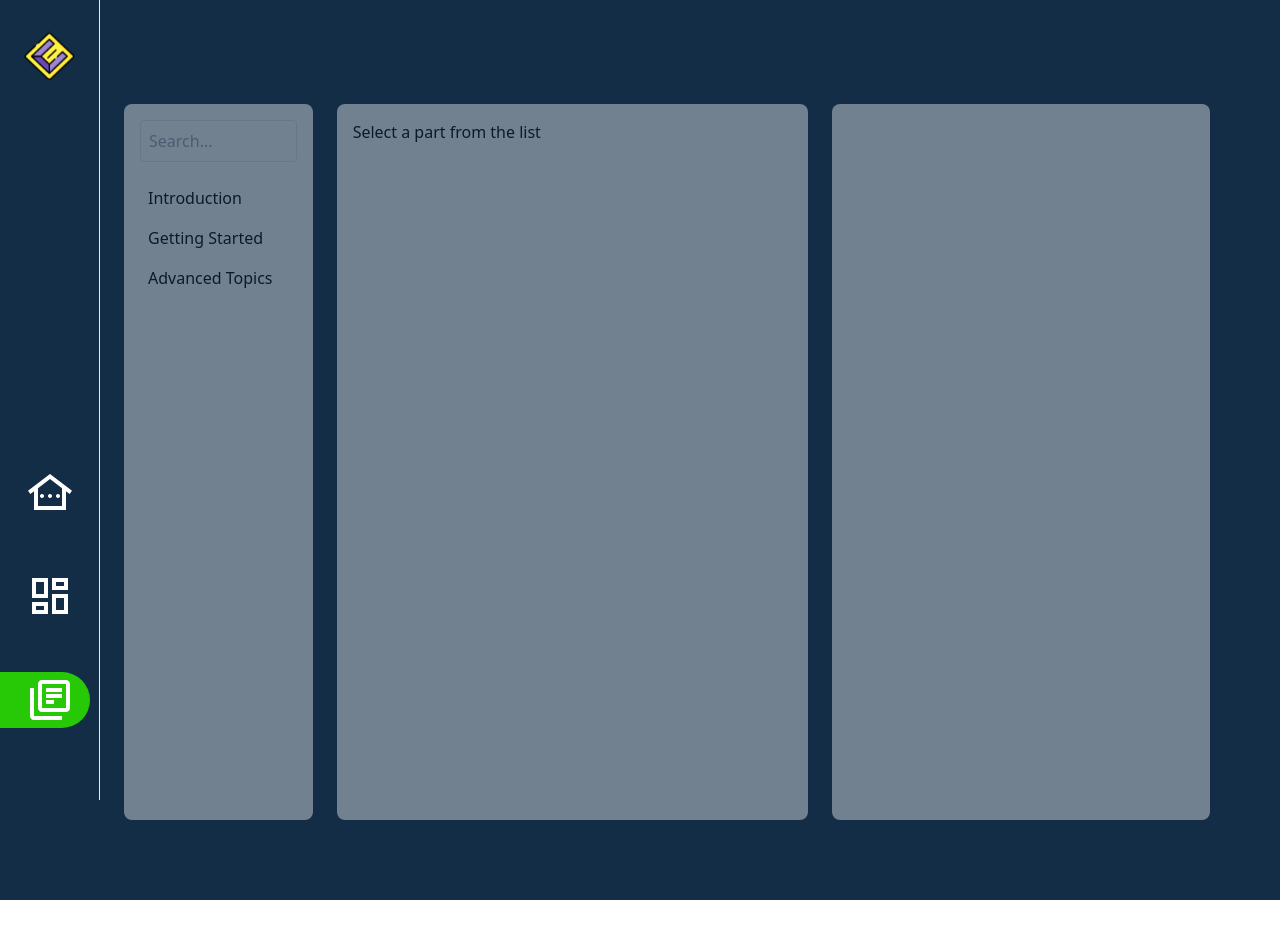
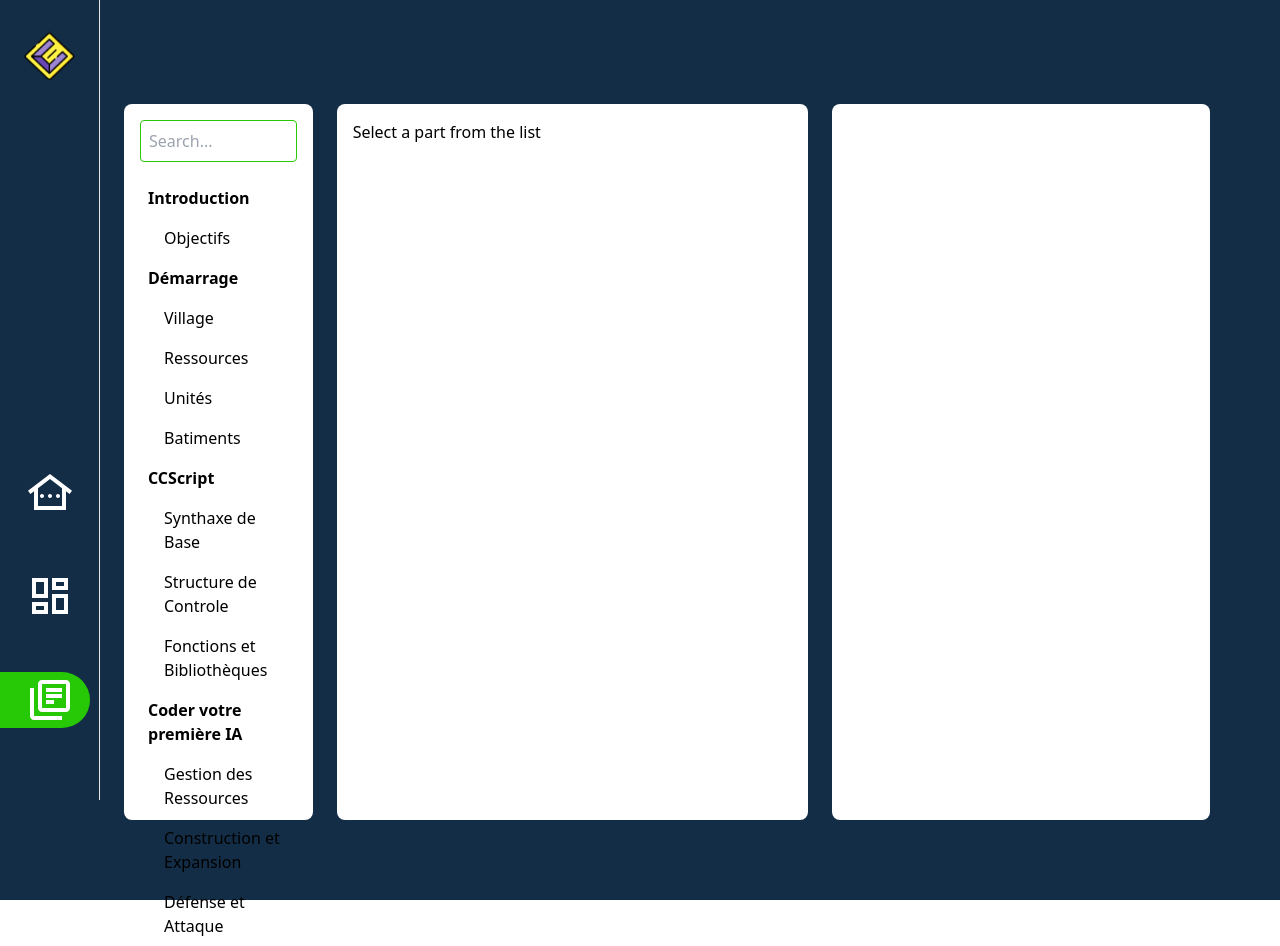
Before and after one commit to OTTO-EIP/code-conquer, a React (Vite) app in the folder web/: page /about in a window 1280 px wide. Before the commit the page ends 900 px from the top, so only its background shows below. Built offline with nearby package versions, Linux system fonts and the light colour scheme.

Commit message:
[add] documentation interface + content

```diff
--- a/web/src/pages/About.tsx
+++ b/web/src/pages/About.tsx
@@ -3,13 +3,54 @@ import React, { useState } from 'react';
 interface DocumentationPart {
   id: string;
   title: string;
-  content: string;
+  content?: string;
+  subParts?: DocumentationPart[];
 }
 
 const documentation: DocumentationPart[] = [
-  { id: '1', title: 'Introduction', content: 'This is the introduction.' },
-  { id: '2', title: 'Getting Started', content: 'This is the getting started guide.' },
-  { id: '3', title: 'Advanced Topics', content: 'These are advanced topics.' },
+  {
+    id: '1',
+    title: 'Introduction',
+    content: 'Documentation Code & Conquer. Vous retrouverez ici, tout se dont vous avez besoin pour démarrer l\' aventure et devenire le meilleur !',
+    subParts: [
+      { id: '1-1', title: 'Objectifs', content: 'Votre village est votre base d\'opérations. Vous devez le développer en construisant des bâtiments, en formant des unités et en collectant des ressources.' },
+    ],
+  },
+  {
+    id: '2',
+    title: 'Démarrage',
+    content: 'Guide de démarrage',
+    subParts: [
+      { id: '2-1', title: 'Village', content: 'Guide de démarrage' },
+      { id: '2-2', title: 'Ressources', content: '[Bois] \n [Pierre] \n [Nourriture] \n[Or]' },
+      { id: '2-3', title: 'Unités', content: 'Fonctionnement des IA' },
+      { id: '2-3', title: 'Batiments', content: 'Comment gerer les batiment' },
+
+    ],
+  },
+  {
+    id: '3',
+    title: 'CCScript',
+    content: 'Documentation du language des IA',
+    subParts: [
+      { id: '3-1', title: 'Synthaxe de Base', content: 'Start.action' },
+      { id: '3-2', title: 'Structure de Controle', content: 'Code exemple' },
+      { id: '3-3', title: 'Fonctions et Bibliothèques', content: 'Fonction de base' },
+
+    ],
+  },
+  {
+    id: '4',
+    title: 'Coder votre première IA',
+    content: 'Tutorielle des villageois',
+    subParts: [
+      { id: '4-1', title: 'Gestion des Ressources', content: 'Comment gerer ses ressource avec ses villageois.' },
+      { id: '4-2', title: 'Construction et Expansion', content: 'Se dévlopper tout seul' },
+      { id: '4-3', title: 'Défense et Attaque', content: 'Comment organiser la défense de sa base, et l\' attaque des enemies.' },
+
+
+    ],
+  },
 ];
 
 const About: React.FC = () => {
@@ -20,39 +61,77 @@ const About: React.FC = () => {
     doc.title.toLowerCase().includes(searchTerm.toLowerCase())
   );
 
+  const renderDocs = (docs: DocumentationPart[]) => (
+    <ul>
+      {docs.map((doc) => (
+        <li key={doc.id}>
+          <div
+            onClick={() => setSelectedPart(doc)}
+            className={`cursor-pointer p-2 rounded font-bold ${selectedPart?.id === doc.id ? 'bg-green text-white' : ''}`}
+          >
+            {doc.title}
+          </div>
+          {doc.subParts && (
+            <ul className="pl-4">
+              {doc.subParts.map((subPart) => (
+                <li key={subPart.id} onClick={() => setSelectedPart(subPart)}>
+                  <div className={`cursor-pointer p-2 rounded${selectedPart?.id === subPart.id ? 'bg-green text-green' : ''}`}>
+                    {subPart.title}
+                  </div>
+                </li>
+              ))}
+            </ul>
+          )}
+        </li>
+      ))}
+    </ul>
+  );
+
   return (
     <div className="flex w-full h-full pt-20 pb-14 space-x-6">
-      <div className="w-2/12 h-full bg-white opacity-40 rounded-lg p-4 flex flex-col">
+      <div className="w-2/12 h-full bg-white rounded-lg p-4 flex flex-col">
         <input
           type="text"
           placeholder="Search..."
           value={searchTerm}
           onChange={(e) => setSearchTerm(e.target.value)}
-          className="mb-4 p-2 border rounded"
+          className="mb-4 p-2 border rounded border-green"
         />
-        <ul>
-          {filteredDocs.map((doc) => (
-            <li
-              key={doc.id}
-              onClick={() => setSelectedPart(doc)}
-              className={`cursor-pointer p-2 rounded ${selectedPart?.id === doc.id ? 'bg-gray-200' : ''}`}
-            >
-              {doc.title}
-            </li>
-          ))}
-        </ul>
+        {renderDocs(filteredDocs)}
       </div>
-      <div className="w-5/12 h-full bg-white opacity-40 rounded-lg p-4">
+      <div className="w-5/12 h-full bg-white rounded-lg p-4">
         {selectedPart ? (
           <div>
             <h1 className="text-2xl mb-4">{selectedPart.title}</h1>
             <p>{selectedPart.content}</p>
+            {selectedPart.content === 'Code exemple' && (
+              <div className="bg-gray-200 rounded-lg p-4 mt-4">
+                <pre>
+                  <code className="language-typescript">
+                    {`async function getVillageInfo() {\n`}
+                    {'  try {\n'}
+                    {'    const response = await village.get(info)`, {\n'}
+                    {'      headers: {\n'}
+                    {'        Authorization: `Bearer ${PLAYER_TOKEN}`,\n'}
+                    {'      },\n'}
+                    {'    });\n'}
+                    {'  } catch (error) {\n'}
+                    {'    console.error(\'Erreur lors de la récupération des informations sur le village :\', error);\n'}
+                    {'    return null;\n'}
+                    {'  }'}
+                    {'}'}
+
+
+                  </code>
+                </pre>
+              </div>
+            )}
           </div>
         ) : (
           <p>Select a part from the list</p>
         )}
       </div>
-      <div className="w-4/12 h-full bg-white opacity-40 rounded-lg"></div>
+      <div className="w-4/12 h-full bg-white rounded-lg"></div>
     </div>
   );
 };
```
